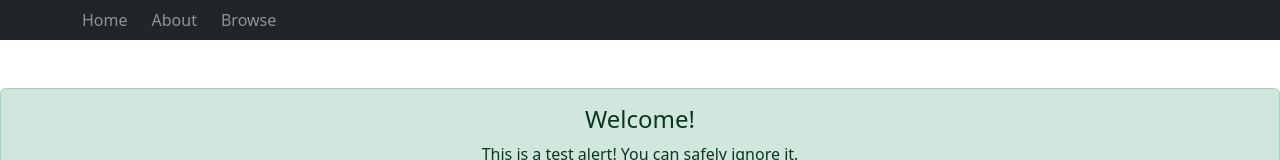
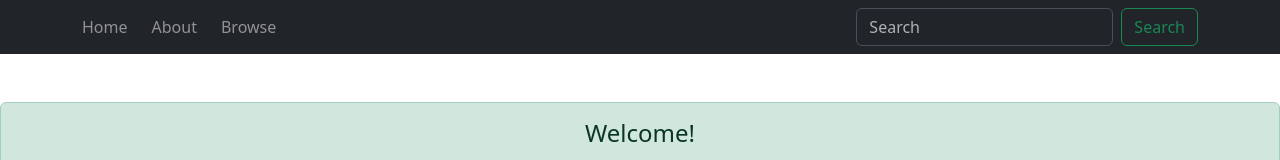
Before and after one commit to Marcolizzo/epibooks, a React (Create React App) app: page / in a window 1280 px wide. Shown: the top 160 px of the page. Built offline with nearby package versions, Linux system fonts and the light colour scheme; no server answers.

Commit message:
Add searchInput to Navbar

```diff
--- a/src/components/Main/Main.jsx
+++ b/src/components/Main/Main.jsx
@@ -12,11 +12,6 @@ import {
 } from "../../reducers/books/booksSlice";
 
 function Main() {
-  const url = "https://striveschool-api.herokuapp.com/books";
-  const token =
-    "eyJhbGciOiJIUzI1NiIsInR5cCI6IkpXVCJ9.eyJfaWQiOiI2NTk4MTMzZDQyNDc2YzAwMTg3NjUzYmQiLCJpYXQiOjE3MDgxODg1MzUsImV4cCI6MTcwOTM5ODEzNX0.K3EZEBj4BIsIUPc12aMX8eLl06_DRb-24KOqboJ0_co";
-  // const [books, setBooks] = useState([]);
-  // const [isLoading, setIsLoading] = useState(false);
   const [filteredBooks, setFilteredBooks] = useState([]);
 
   const books = useSelector(allBooks);
@@ -27,25 +22,6 @@ function Main() {
     dispatch(getBooks());
     setFilteredBooks(books);
   }, []);
-
-  // useEffect(() => {
-  //   const fetch = async () => {
-  //     setLoading(true);
-  //     try {
-  //       const res = await axios.get(url, {
-  //         headers: { Authorization: `Bearer ${token}` },
-  //       });
-  //       const data = res.data;
-
-  //       setLoading(false);
-  //       setBooks(data);
-  //       setFilteredBooks(data);
-  //     } catch (error) {
-  //       console.error(error);
-  //     }
-  //   };
-  //   fetch();
-  // }, []);
 
   function filterBooks(input) {
     let filtered;
--- a/src/components/MyNav/MyNav.jsx
+++ b/src/components/MyNav/MyNav.jsx
@@ -2,6 +2,7 @@ import Container from "react-bootstrap/Container";
 import Nav from "react-bootstrap/Nav";
 import Navbar from "react-bootstrap/Navbar";
 import Link from "../Link/Link";
+import { Form, Button } from "react-bootstrap";
 
 function MyNav() {
   return (
@@ -24,6 +25,15 @@ function MyNav() {
             text="Browse"
           />
         </Nav>
+        <Form className="d-flex">
+          <Form.Control
+            type="search"
+            placeholder="Search"
+            className="me-2"
+            aria-label="Search"
+          />
+          <Button variant="outline-success">Search</Button>
+        </Form>
       </Container>
     </Navbar>
   );
--- a/src/reducers/books/booksSlice.js
+++ b/src/reducers/books/booksSlice.js
@@ -8,22 +8,25 @@ const initialState = {
 }
 
 const url = "https://striveschool-api.herokuapp.com/books";
+const token =
+    "eyJhbGciOiJIUzI1NiIsInR5cCI6IkpXVCJ9.eyJfaWQiOiI2NTk4MTMzZDQyNDc2YzAwMTg3NjUzYmQiLCJpYXQiOjE3MDgxODg1MzUsImV4cCI6MTcwOTM5ODEzNX0.K3EZEBj4BIsIUPc12aMX8eLl06_DRb-24KOqboJ0_co";
+
 
 export const getBooks = createAsyncThunk(
     'books/GETBooks',
-    async() => {
+    async () => {
         try {
             const res = await axios.get(url)
             return await res.data
         } catch (e) {
             console.log(e)
-            throw(e)
+            throw (e)
         }
     }
 )
 
 const booksSlice = createSlice({
-    name:'books',
+    name: 'books',
     initialState,
     extraReducers: (builder) => {
         builder
@@ -31,12 +34,12 @@ const booksSlice = createSlice({
                 state.isLoading = true
                 state.error = null
             })
-            .addCase(getBooks.fulfilled, (state, action)=>{
+            .addCase(getBooks.fulfilled, (state, action) => {
                 state.isLoading = false
                 state.books = action.payload
                 state.error = null
             })
-            .addCase(getBooks.rejected, (state)=>{
+            .addCase(getBooks.rejected, (state) => {
                 state.isLoading = false
                 state.error = 'Ops, qualcosa è andato storto'
             })
```
